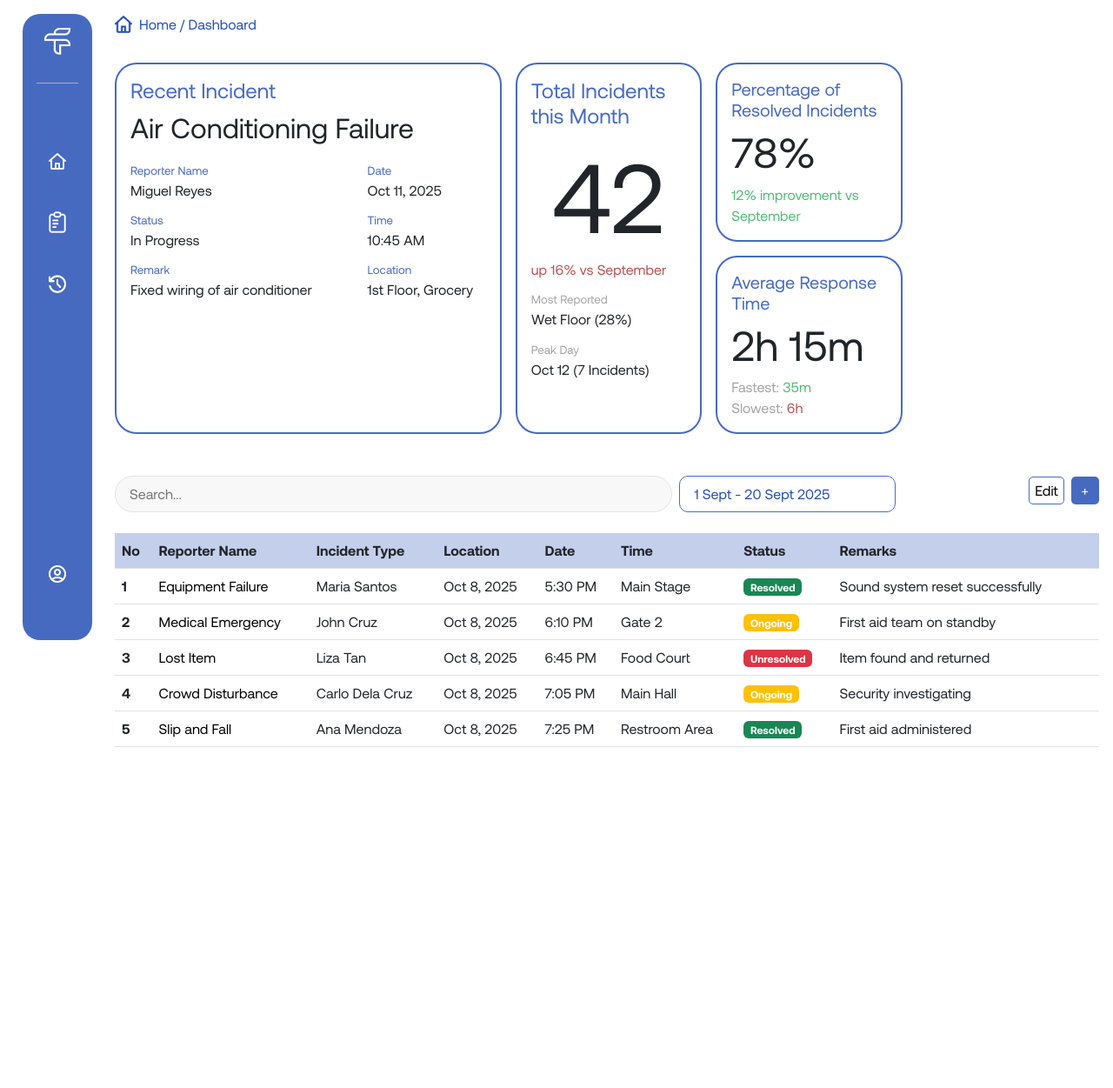
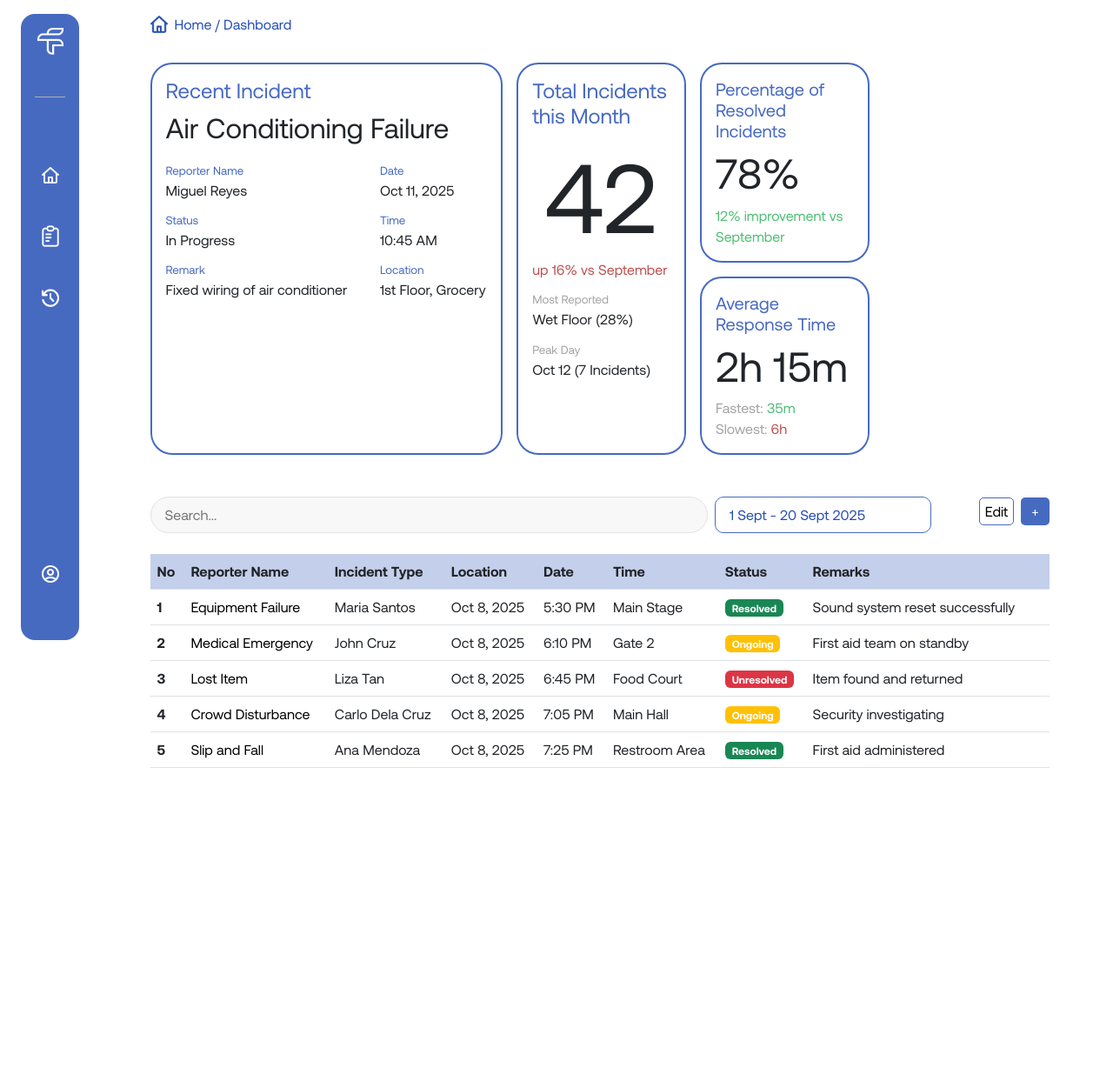
Before and after one commit to liliput35/FluxTrack, a PHP site: page /pages/dashboard.php in a window 1280 px wide. Shown: the whole page at 87% size. Before the commit the page ends 859 px from the top, so only its background shows below. Run offline with PHP 8.4, Linux system fonts and the light colour scheme.

Commit message:
navbars, mobile header,login,createacc converted. main wip

```diff
--- a/assets/css/style.css
+++ b/assets/css/style.css
@@ -58,9 +58,10 @@ ul {
 }
 
 /* HIDE NAVBAR COMPLETELY ON MOBILE */
+/*
 .nav-bar {
   display: none;
-}
+}*/
 
 .nav-bar .main-container nav ul li a:hover span {
   font-weight: bold;
@@ -69,6 +70,7 @@ ul {
 /*MOBILE HEADER*/
 .mobile-header {
   background-color: var(--lighter-primary);
+  /*
   width: 100%;
   left: 0;
   top: 0;
@@ -76,7 +78,7 @@ ul {
   justify-content: center;
   align-items: center;
   padding: 1em 0;
-  margin-bottom: 1em;
+  margin-bottom: 1em;*/
 }
 
 .mobile-header img {
@@ -84,7 +86,7 @@ ul {
 }
 
 /*MOBILE NAVBAR*/
-.mobile-nav-bar {
+/*.mobile-nav-bar {
   position: fixed;
   bottom: 0;
   left: 0;
@@ -93,27 +95,35 @@ ul {
   justify-content: center;
   padding-bottom: 1em;
   z-index: 999;
-}
+}*/
 
-.mobile-nav-bar .main-container {
+/*.mobile-nav-bar .main-container {
   background-color: var(--lighter-primary);
   padding: 1em;
   border-radius: 50px;
   width: 90%;
+}*/
+
+.mobile-nav-bar .main-container {
+  background-color: var(--lighter-primary);
 }
 
+.w-90 { width: 90% !important; }
+
+/*
 .mobile-nav-bar nav ul {
   display: flex;
   align-items: center;
   justify-content: space-around;
   width: 100%;
-}
+}*/
 
+/*
 .mobile-nav-bar nav ul li a {
   display: flex;
   flex-direction: column;
   align-items: center;
-}
+}*/
 
 .mobile-nav-bar nav ul li a:hover span {
   font-weight: bold;
@@ -126,7 +136,7 @@ ul {
 
 /* LOGIN PAGE – applies both mobile and desktop */
 .login-right h2 {
-  font-weight: 700;
+  /*font-weight: 700;*/
   color: var(--primary-blue);
 }
 
@@ -149,10 +159,12 @@ ul {
 }
 
 .login-right .img-container {
+  /*
   display: flex;
   justify-content: center;
+  padding: 1em 0;*/
   margin-bottom: 5em;
-  padding: 1em 0;
+
 }
 
 .login-right img {
@@ -187,8 +199,8 @@ ul {
 }
 
 .main-content-container {
-  width: 90%;
-  margin: 0 auto;
+ /* width: 90%;
+  margin: 0 auto;*/
   margin-bottom: 15em;
 }
 
@@ -612,11 +624,13 @@ ul {
 
   /* Show navbar again */
   .nav-bar {
+    /*
     display: block;
     padding: 1em 0;
+    overflow: hidden;
+*/
     width: 260px;
     transition: width 0.3s ease;
-    overflow: hidden;
   }
 
   .nav-bar.collapsed {
@@ -629,29 +643,33 @@ ul {
   }
 
   .nav-bar .main-container {
-    display: flex;
-    flex-direction: column;
+
     height: 90vh;
     background-color: var(--lighter-primary);
+    /*
     border-radius: 20px;
     padding: 1em;
+    display: flex;
+    flex-direction: column;*/
   }
 
   .nav-header {
+    /*
     display: flex;
     align-items: center;
     justify-content: center;
+    padding-bottom: 2em;*/
+
     border-bottom: solid 1px #aeaeae;
-    padding-bottom: 2em;
   }
 
   .nav-bar nav {
     margin-top: 5em;
     display: flex;
     flex-direction: column;
-    justify-content: space-between;
     align-items: center;
     height: 100%;
+    justify-content: space-between;
   }
 
   .nav-bar nav ul li {
@@ -688,40 +706,46 @@ ul {
 
     /* Layout wrapper */
   .layout {
+    /*
     display: flex;
-    width: 100%;
+    width: 100%;*/
     min-height: 100vh;
   }
 
   /* Main content always visible */
   .main-content {
+    /*
     flex: 1;
-    padding: 1em;
+    padding: 1em;*/
     transition: margin-left 0.3s;
   }
 
   .main-content-container {
-    width: 100%;
-    margin: 0 auto;
+   /* width: 100%;
+    margin: 0 auto;*/
     padding-bottom: 7em;
   }
 
   /* Desktop login layout */
-  .login-container {
+  /*.login-container {
     display: flex;
     align-items: center;
-  }
+  }*/
 
+  /*
   .login-row {
     display: flex;
-  }
+  }*/
 
   .login-left {
     height: 95vh;
     background-color: var(--lighter-primary);
+    width: 50vw;
+
+    /*
     border-radius: 20px;
-    width: 50vw;
     margin-right: 6em;
+    */
   }
 
   .login-right {
@@ -730,9 +754,9 @@ ul {
 
   .login-right .img-container {
     margin-bottom: 15em;
-    width: 100%;
+    /*width: 100%;
     display: flex;
-    justify-content: center;
+    justify-content: center;*/
   }
 
   .login-right img {
--- a/includes/mobile-header.php
+++ b/includes/mobile-header.php
@@ -1,3 +1,3 @@
-<div class="mobile-header">
+<div class="mobile-header w-100 start-0 top-0 d-flex justify-content-center align-items-center py-3 mb-3 d-md-none">
     <img src="../assets/images/white-logo.png" alt="">
 </div>
--- a/includes/mobile-navbar.php
+++ b/includes/mobile-navbar.php
@@ -1,11 +1,11 @@
-<div class="mobile-nav-bar">
-    <div class="main-container">
+<div class="mobile-nav-bar position-fixed bottom-0 start-0 w-100 d-flex justify-content-center pb-3 z-3 d-md-none">
+    <div class="main-container p-3 rounded-pill mx-auto w-90">
         <nav>
-            <ul>
-                <li><a href="../pages/dashboard.php"><img src="../assets/images/home-icon.png" alt=""><span>Home</span></a></li>
-                <li><a href="../pages/reports.php"><img src="../assets/images/reports-icon.png" alt=""><span>Reports</span></a></li>
-                <li><a href="../pages/history.php"><img src="../assets/images/history-icon.png" alt=""><span>History</span></a></li>
-                <li><a href="../pages/account.php"><img src="../assets/images/accounts-icon.png" alt=""><span>Account</span></a></li>
+            <ul class="d-flex align-items-center justify-content-around w-100">
+                <li><a href="../pages/dashboard.php" class="d-flex flex-column align-items-center"><img src="../assets/images/home-icon.png" alt=""><span>Home</span></a></li>
+                <li><a href="../pages/reports.php" class="d-flex flex-column align-items-center"><img src="../assets/images/reports-icon.png" alt=""><span>Reports</span></a></li>
+                <li><a href="../pages/history.php" class="d-flex flex-column align-items-center"><img src="../assets/images/history-icon.png" alt=""><span>History</span></a></li>
+                <li><a href="../pages/account.php" class="d-flex flex-column align-items-center"><img src="../assets/images/accounts-icon.png" alt=""><span>Account</span></a></li>
             </ul>
         </nav>
     </div>
--- a/includes/navbar.php
+++ b/includes/navbar.php
@@ -1,7 +1,7 @@
-<div class="nav-bar collapsed">
-    <div class="main-container">
+<div class="nav-bar collapsed d-none d-md-block py-md-3 overflow-hidden">
+    <div class="main-container d-md-flex flex-md-column rounded-4 p-md-3">
 
-        <div class="nav-header">
+        <div class="nav-header d-md-flex align-items-md-center justify-content-md-center pb-md-5">
             <img src="../assets/images/white-logo.png" alt="" class="nav-logo">
         </div>
 
--- a/pages/dashboard.php
+++ b/pages/dashboard.php
@@ -11,17 +11,17 @@
 
 </head>
 <body>
-    <div class="layout">
+    <div class="layout d-md-flex w-md-100">
         <?php include('../includes/navbar.php') ?>
         <?php include('../includes/mobile-navbar.php') ?>
 
         <!-- SANTI GIAN TABLE -->
         <!-- CIOCON edit for STYLES -->
 
-        <div class="main-content">
+        <div class="main-content flex-md-fill p-md-3">
             <?php include('../includes/mobile-header.php') ?>
 
-            <div class="main-content-container">
+            <div class="main-content-container w-90 mx-auto w-md-100">
                 <p class="page-info"> <img src="../assets/images/blue-home-icon.png" alt=""><span>Home  /  Dashboard</span></p>
 
                 <div class="dashboard-cards">
```
Also changed, not shown: login-page.php (+6 -5 lines), pages/create-page.php (+5 -5 lines).
